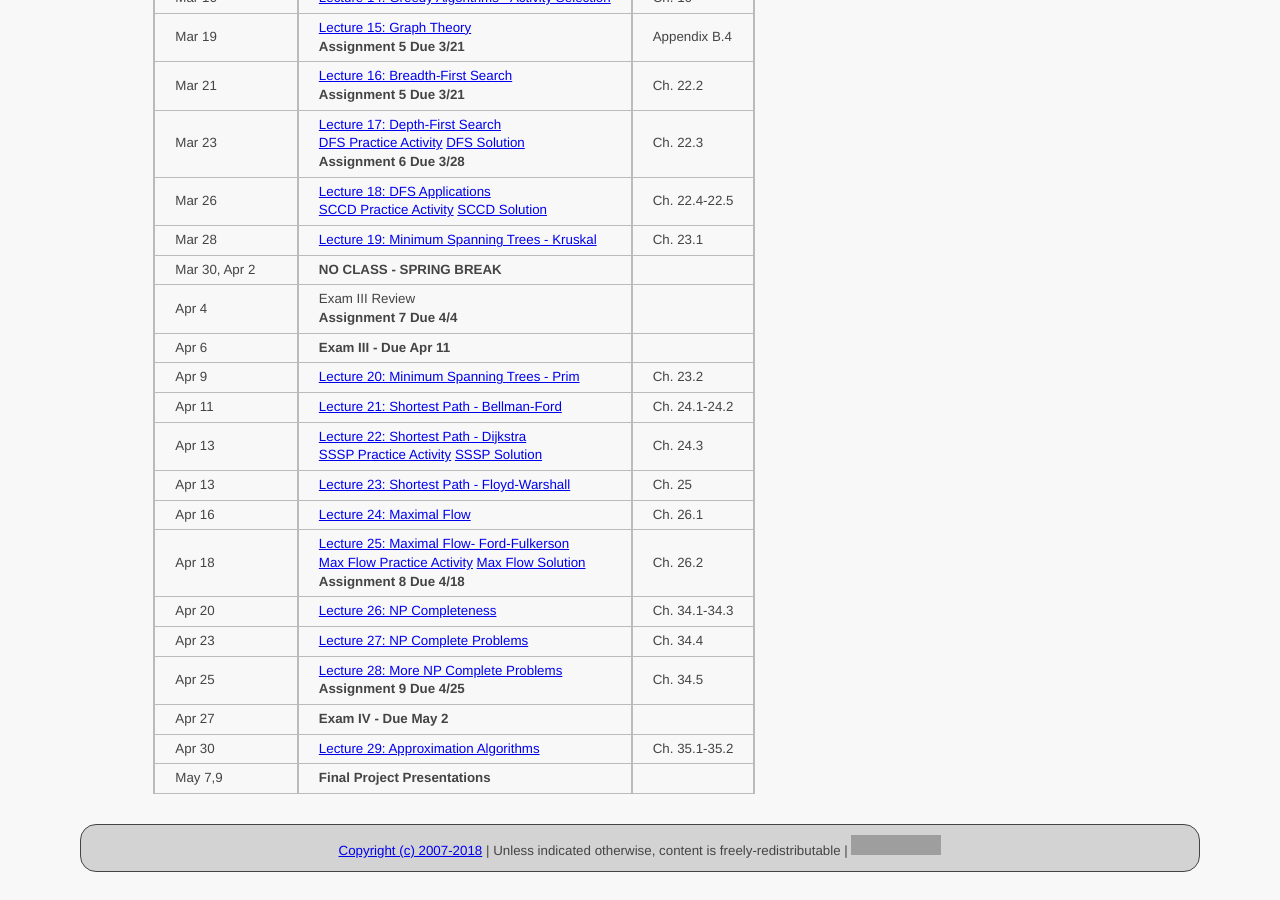
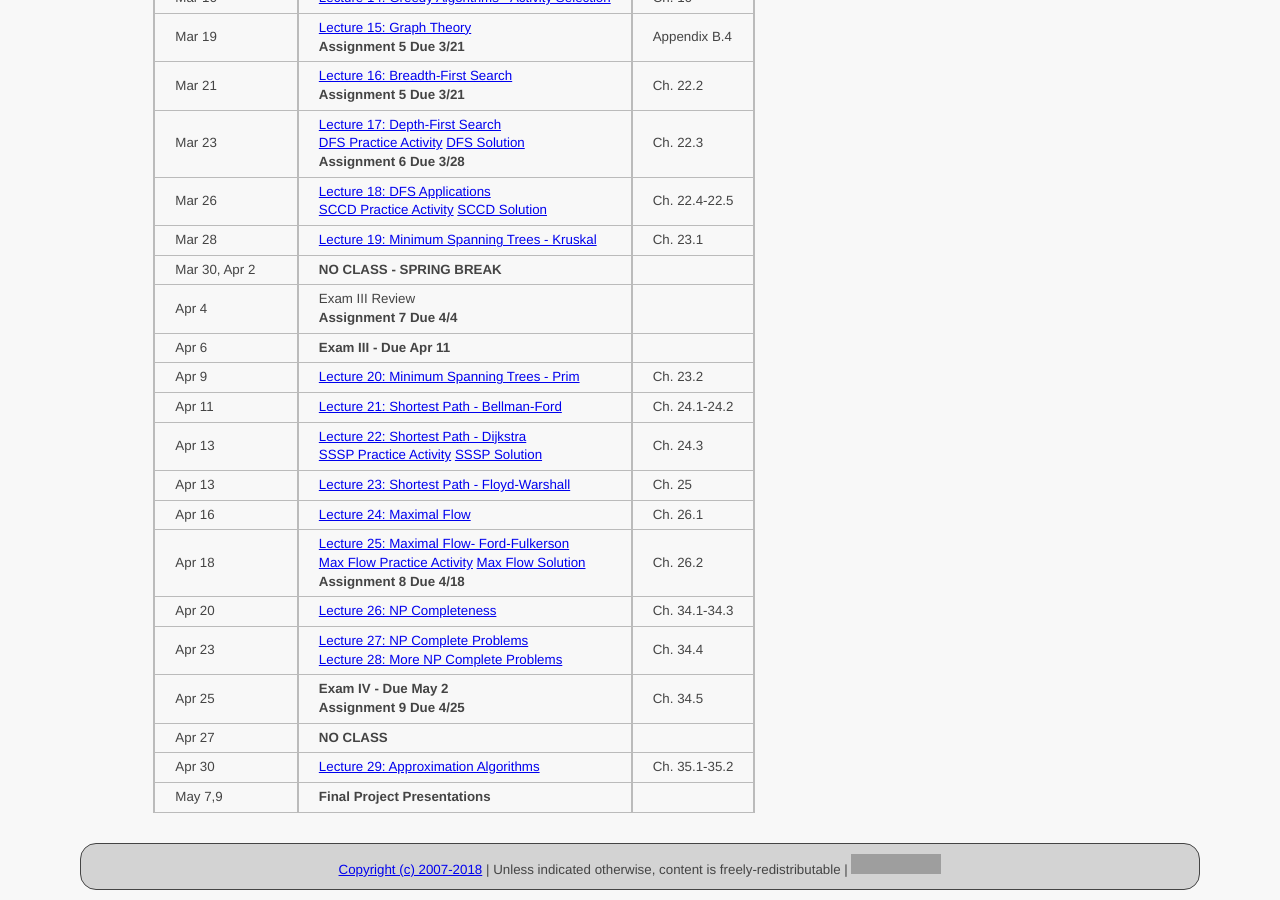
Before and after one commit to ycpcs/cs360-spring2018, a Jekyll site: the page built from schedule/index.md, in a window 1280 px wide and 900 px high, scrolled down 882 px. Built offline with Jekyll 4.4.1, drawn with Linux system fonts in a browser that asks for light colours; grey boxes are pictures that could not be loaded.

```diff
--- a/schedule/index.md
+++ b/schedule/index.md
@@ -46,8 +46,8 @@ All reading materials are from the course textbook:
 > Apr 16    | [Lecture 24: Maximal Flow](../lectures/lecture24.html) | Ch. 26.1 |
 > Apr 18    | [Lecture 25: Maximal Flow- Ford-Fulkerson](../lectures/lecture25.html) <br /> [Max Flow Practice Activity](../handouts/lecture25-maxflowact.pdf) [Max Flow Solution](../handouts/lecture25-maxflowactsol.pdf) <br /> **Assignment 8 Due 4/18** | Ch. 26.2 |
 > Apr 20    | [Lecture 26: NP Completeness](../lectures/lecture26.html) | Ch. 34.1-34.3 |
-> Apr 23    | [Lecture 27: NP Complete Problems](../lectures/lecture27.html) | Ch. 34.4 |
-> Apr 25    | [Lecture 28: More NP Complete Problems](../lectures/lecture28.html) <br /> **Assignment 9 Due 4/25** | Ch. 34.5 |
-> Apr 27    | **Exam IV - Due May 2** |  |
+> Apr 23    | [Lecture 27: NP Complete Problems](../lectures/lecture27.html) <br /> [Lecture 28: More NP Complete Problems](../lectures/lecture28.html) | Ch. 34.4 |
+> Apr 25    | **Exam IV - Due May 2** <br /> **Assignment 9 Due 4/25** | Ch. 34.5 |
+> Apr 27    | **NO CLASS** |  |
 > Apr 30    | [Lecture 29: Approximation Algorithms](../lectures/lecture29.html) | Ch. 35.1-35.2 |
 > May 7,9   | **Final Project Presentations** |  |
```
Also changed, not shown: index.md (+1 -1 lines), lectures/index.md (+1 -1 lines).
